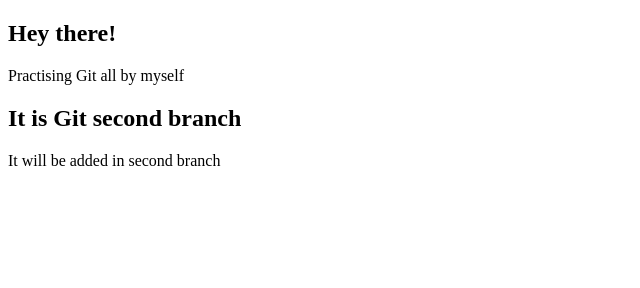
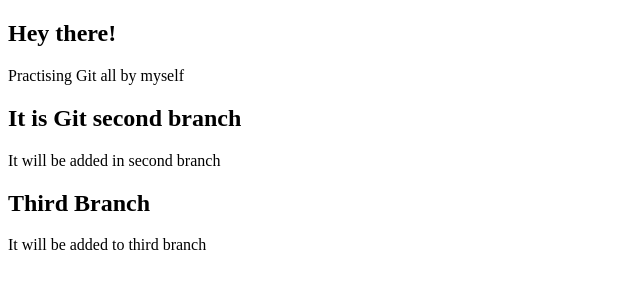
Before and after one commit to irahulbiswas/practiseGit, a plain HTML site: page index.html in a window 1280 px wide. Shown: the whole page, without its empty margins (0-640 px from the left). Drawn offline with Linux system fonts and the light colour scheme.

Commit message:
third branch added

```diff
--- a/index.html
+++ b/index.html
@@ -10,5 +10,7 @@
     <p>Practising Git all by myself</p>
     <h2>It is Git second branch</h2>
     <p>It  will be added in second branch</p>
+    <h2>Third Branch</h2>
+    <p>It will be added to third branch</p>
 </body>
 </html>
```
